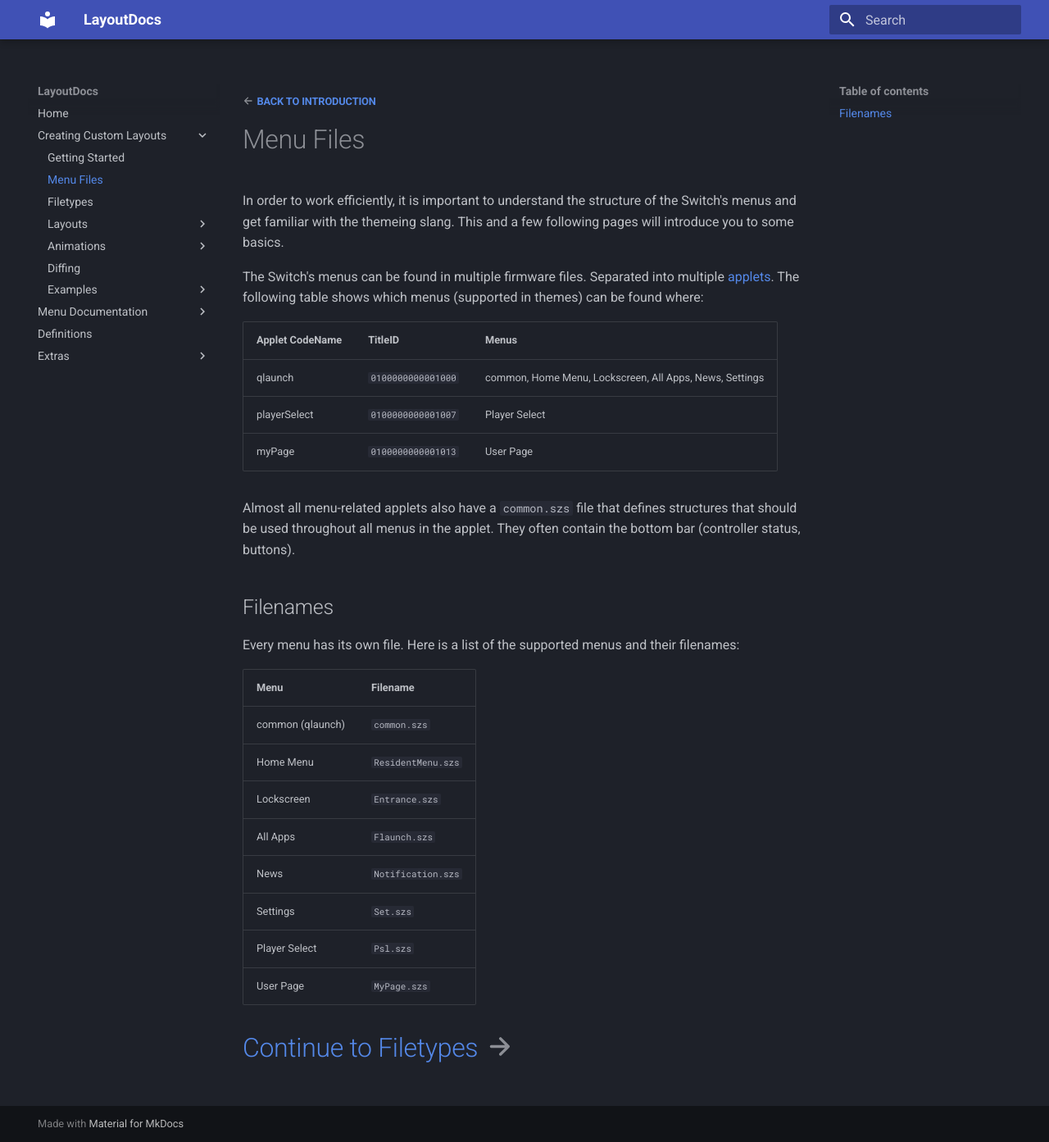
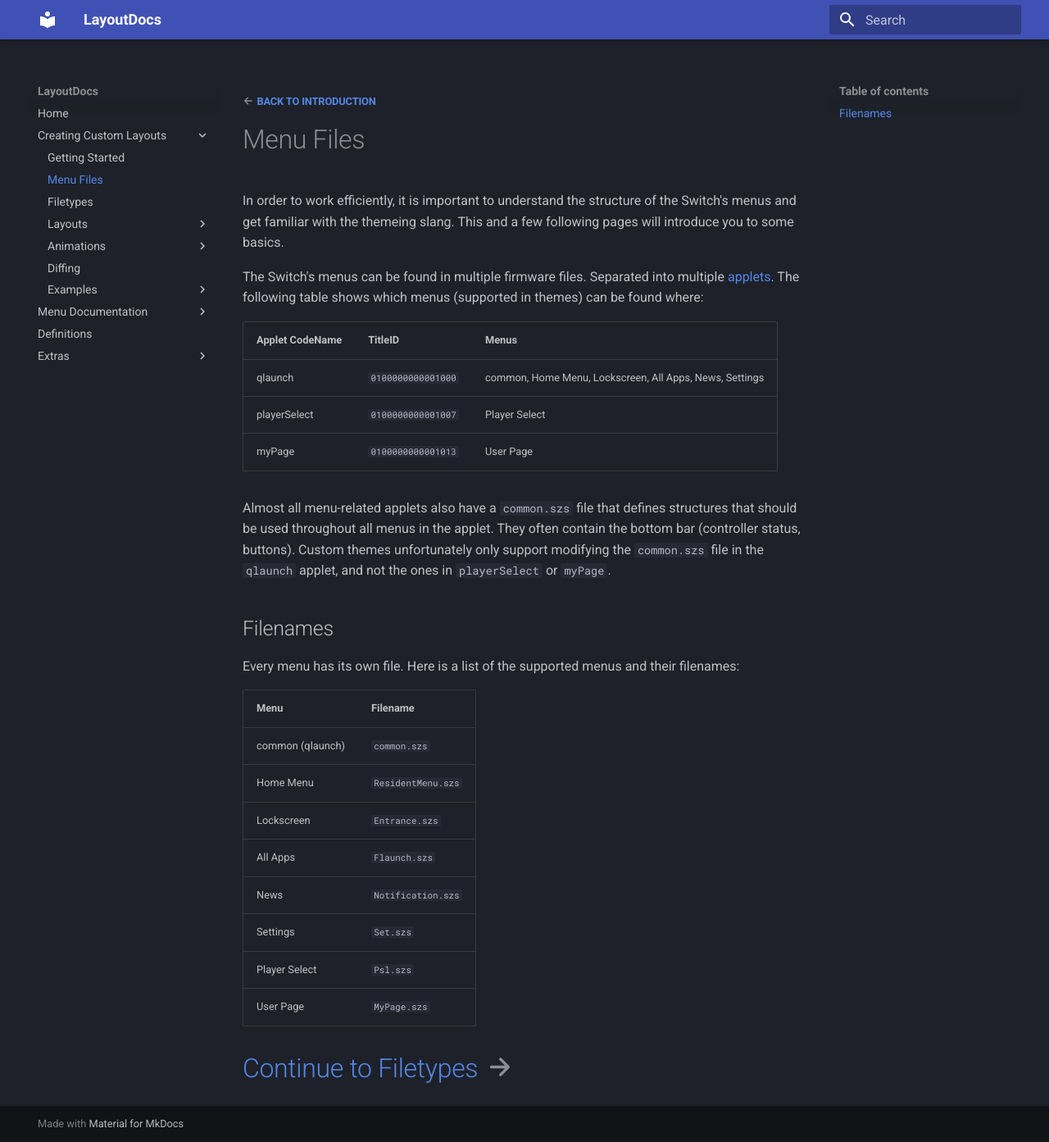
Before and after one commit to ThemezerNX/LayoutDocs, an MkDocs documentation site: the page built from docs/guide/menu-files.md, in a window 1280 px wide and 1393 px high. Shown: the whole window at 82% size. Built offline with MkDocs 1.6.1 and Material for MkDocs 9.7.7, drawn with Linux system fonts in a browser that asks for light colours.

Commit message:
docs(menu-files): make clear that only one common.szs is supported

```diff
--- a/docs/guide/menu-files.md
+++ b/docs/guide/menu-files.md
@@ -12,7 +12,7 @@ The Switch's menus can be found in multiple firmware files. Separated into multi
 | playerSelect    | `0100000000001007` | Player Select                                           |
 | myPage          | `0100000000001013` | User Page                                               |
 
-Almost all menu-related applets also have a `common.szs` file that defines structures that should be used throughout all menus in the applet. They often contain the bottom bar (controller status, buttons).
+Almost all menu-related applets also have a `common.szs` file that defines structures that should be used throughout all menus in the applet. They often contain the bottom bar (controller status, buttons). Custom themes unfortunately only support modifying the `common.szs` file in the `qlaunch` applet, and not the ones in `playerSelect` or `myPage`.
 
 ## Filenames
 
```
